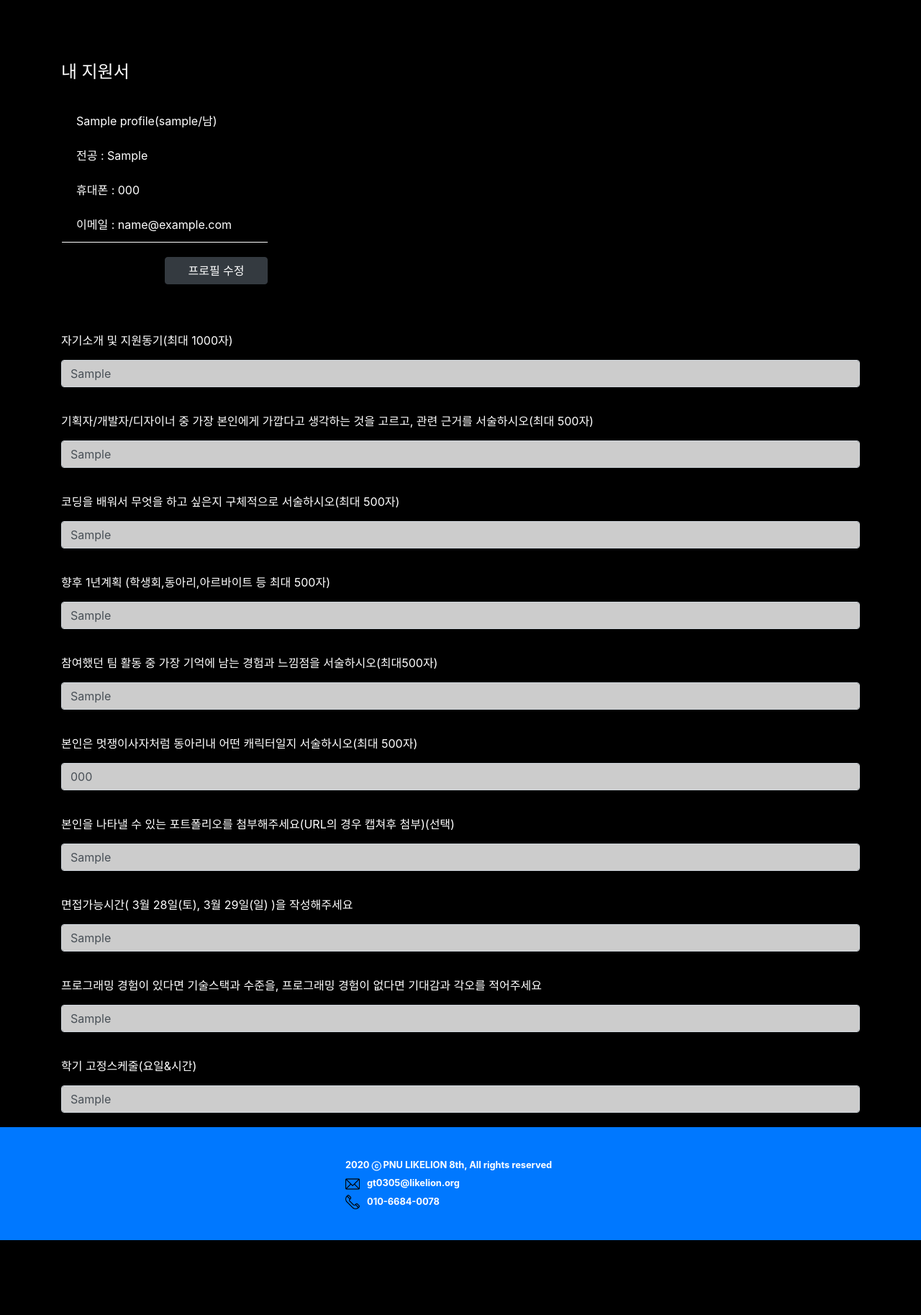
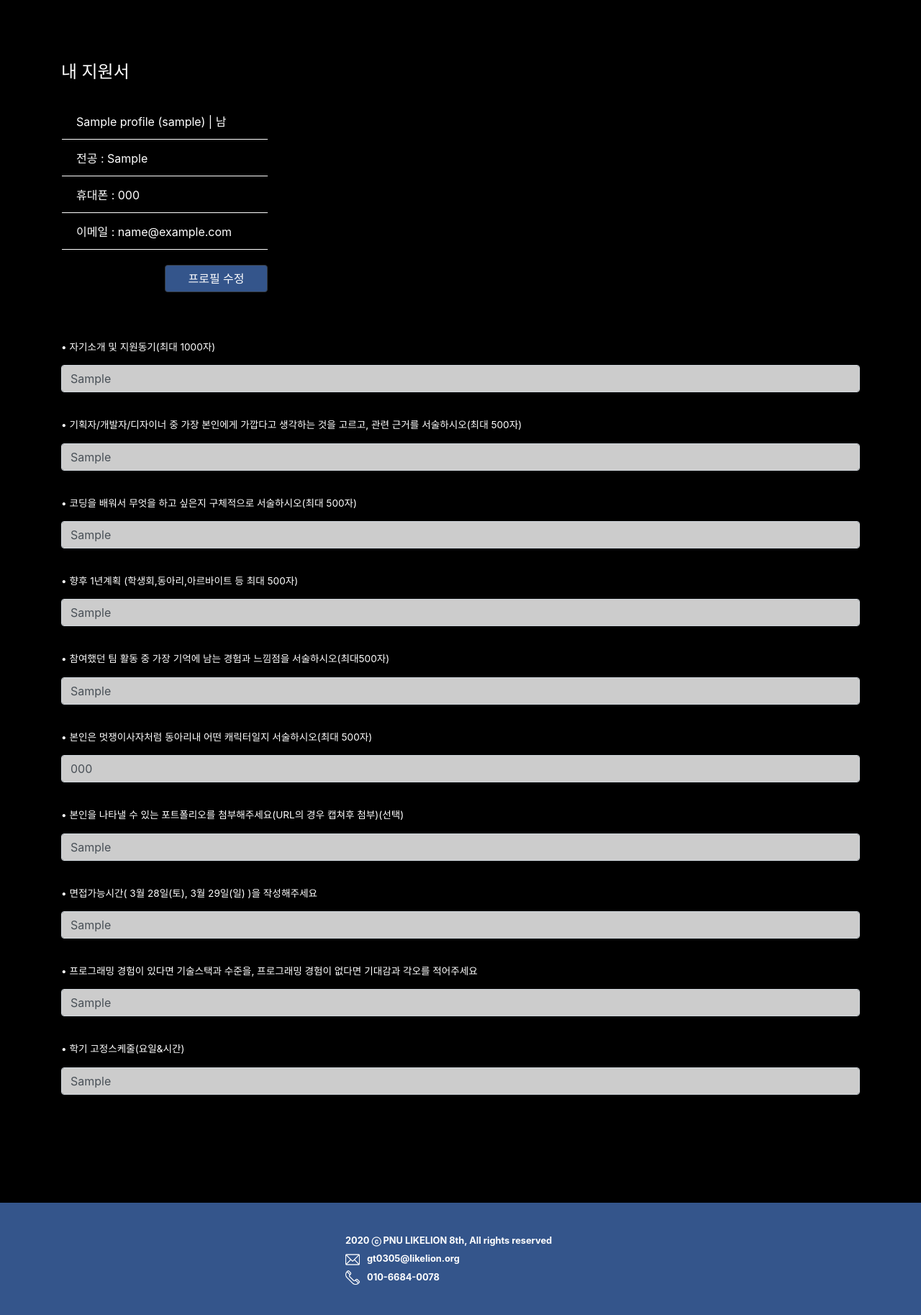
Before and after one commit to PnuLikelion8th/apply-pnu8th, a Django app: page /apply_detail/1 in a window 1280 px wide. Shown: the part 64-1891 px from the top of the page at 72% size. Before the commit the page ends 1787 px from the top, so only its background shows below. Run offline with Django 3.2, Linux system fonts and the light colour scheme; a user stored in the database is signed in; tables that the repository leaves empty hold one stand-in row (values such as "Sample post"); parts of the project's set-up code (start-up, migrations or seed data) failed here and were passed over; some libraries are stand-ins or nearby versions.

Commit message:
[수정] deatial 페이지, 작성페이지 대강 다 잡음 file field 관련 더해야함

```diff
--- a/apply_pnu/static/css/apply_detail.css
+++ b/apply_pnu/static/css/apply_detail.css
@@ -7,6 +7,7 @@
 .custom_card .list-group-item{
     background-color: black;
     border-color: white;
+    margin:1px 0;
 }
 .custom_card button{
     width:50%;
@@ -28,3 +29,15 @@
 .form-control{
     background-color: #ccc;
 }
+.custom_card button{
+    background-color: #34558b;
+}
+.apply_label{
+    font-size:0.85rem;
+}
+
+.custom_submit{
+
+    float: right;
+
+}
--- a/apply_pnu/static/css/base.css
+++ b/apply_pnu/static/css/base.css
@@ -17,7 +17,7 @@ a:hover, a:active { text-decoration: none; }
     color:white !important;
 }
 footer{
-    background: #0078ff;
+    background: #34558b;
     color: white;
     text-align: left;
     line-height: 2;
@@ -33,7 +33,7 @@ nav img {
 }
 
 .custom_container{
-    margin-top:150px;
+    margin:150px 0;
     color:white;
 }
 
@@ -56,3 +56,15 @@ html,body{
 .kakao_icon{
     width:50px;
 }
+
+@media(max-width:768px){
+ .footer_list_cont{
+     text-align: center;
+ }
+}
+
+/* 파란색깔 바꿀꺼임 */
+.navbar-b.navbar-reduce .navbar-brand,
+.navbar-b.navbar-reduce .nav-link{
+    color:#34558b !important;
+}
--- a/apply_pnu/static/css/index.css
+++ b/apply_pnu/static/css/index.css
@@ -35,3 +35,9 @@
     background: black;
     height: 500px;
 }
+
+.table-cell  .btn-primary{
+    background-color:#34558b;
+    border-color:#34558b;
+    color:white;
+}
--- a/apply_pnu/templates/apply_detail.html
+++ b/apply_pnu/templates/apply_detail.html
@@ -15,7 +15,7 @@ PNULikeLion-apply_detail
     <h4 class="my_info_title">내 지원서</h4>
     <div class="card custom_card" style="width: 18rem;">
         <ul class="list-group list-group-flush">
-            <li class="list-group-item">{{apply_one.author.name}}({{user}}/{{apply_one.author.m_or_f}})</li>
+            <li class="list-group-item">{{apply_one.author.name}}  ({{user}}) | {{apply_one.author.m_or_f}}</li>
             <li class="list-group-item">전공 : {{apply_one.author.major}}</li>
             <li class="list-group-item">휴대폰 : {{apply_one.author.phone_number}}</li>
             <li class="list-group-item">이메일 : {{apply_one.author.email}}</li>
@@ -25,61 +25,61 @@ PNULikeLion-apply_detail
 
 
     <div class="apply_detail_compo">
-        <div class="apply_label">자기소개 및 지원동기(최대 1000자)</div>
+        <div class="apply_label">• 자기소개 및 지원동기(최대 1000자)</div>
         <div class="form-control">
 {{apply_one.introduce}}
         </div>
     </div>
     <div class="apply_detail_compo">
-        <div class="apply_label">기획자/개발자/디자이너 중 가장 본인에게 가깝다고 생각하는 것을 고르고, 관련 근거를 서술하시오(최대 500자)</div>
+        <div class="apply_label">• 기획자/개발자/디자이너 중 가장 본인에게 가깝다고 생각하는 것을 고르고, 관련 근거를 서술하시오(최대 500자)</div>
         <div class="form-control">
 {{apply_one.position}}
         </div>
     </div>
     <div class="apply_detail_compo">
-        <div class="apply_label">코딩을 배워서 무엇을 하고 싶은지 구체적으로 서술하시오(최대 500자)</div>
+        <div class="apply_label">• 코딩을 배워서 무엇을 하고 싶은지 구체적으로 서술하시오(최대 500자)</div>
         <div class="form-control">
 {{apply_one.goal}}
         </div>
     </div>
     <div class="apply_detail_compo">
-        <div class="apply_label">향후 1년계획 (학생회,동아리,아르바이트 등 최대 500자)</div>
+        <div class="apply_label">• 향후 1년계획 (학생회,동아리,아르바이트 등 최대 500자)</div>
         <div class="form-control">
 {{apply_one.plan}}
         </div>
     </div>
     <div class="apply_detail_compo">
-        <div class="apply_label">참여했던 팀 활동 중 가장 기억에 남는 경험과 느낌점을 서술하시오(최대500자)</div>
+        <div class="apply_label">• 참여했던 팀 활동 중 가장 기억에 남는 경험과 느낌점을 서술하시오(최대500자)</div>
         <div class="form-control">
 {{apply_one.team}}
         </div>
     </div>
     <div class="apply_detail_compo">
-        <div class="apply_label">본인은 멋쟁이사자처럼 동아리내 어떤 캐릭터일지 서술하시오(최대 500자)</div>
+        <div class="apply_label">• 본인은 멋쟁이사자처럼 동아리내 어떤 캐릭터일지 서술하시오(최대 500자)</div>
         <div class="form-control">
 {{apply_one.concept}}
         </div>
     </div>
     <div class="apply_detail_compo">
-        <div class="apply_label">본인을 나타낼 수 있는 포트폴리오를 첨부해주세요(URL의 경우 캡쳐후 첨부)(선택)</div>
+        <div class="apply_label">• 본인을 나타낼 수 있는 포트폴리오를 첨부해주세요(URL의 경우 캡쳐후 첨부)(선택)</div>
         <div class="form-control">
 {{apply_one.portfolio}}
         </div>
     </div>
     <div class="apply_detail_compo">
-        <div class="apply_label">면접가능시간( 3월 28일(토), 3월 29일(일) )을 작성해주세요</div>
+        <div class="apply_label">• 면접가능시간( 3월 28일(토), 3월 29일(일) )을 작성해주세요</div>
         <div class="form-control">
 {{apply_one.interview}}
         </div>
     </div>
     <div class="apply_detail_compo">
-        <div class="apply_label">프로그래밍 경험이 있다면 기술스택과 수준을, 프로그래밍 경험이 없다면 기대감과 각오를 적어주세요</div>
+        <div class="apply_label">• 프로그래밍 경험이 있다면 기술스택과 수준을, 프로그래밍 경험이 없다면 기대감과 각오를 적어주세요</div>
         <div class="form-control">
 {{apply_one.experience}}
         </div>
     </div>
     <div class="apply_detail_compo">
-        <div class="apply_label">학기 고정스케줄(요일&시간)</div>
+        <div class="apply_label">• 학기 고정스케줄(요일&시간)</div>
         <div class="form-control">
 {{apply_one.schedule}}
         </div>
```
Also changed, not shown: apply_pnu/templates/apply.html (+9 -6 lines), apply_pnu/static/image/mail.png, apply_pnu/static/image/phone.png.
